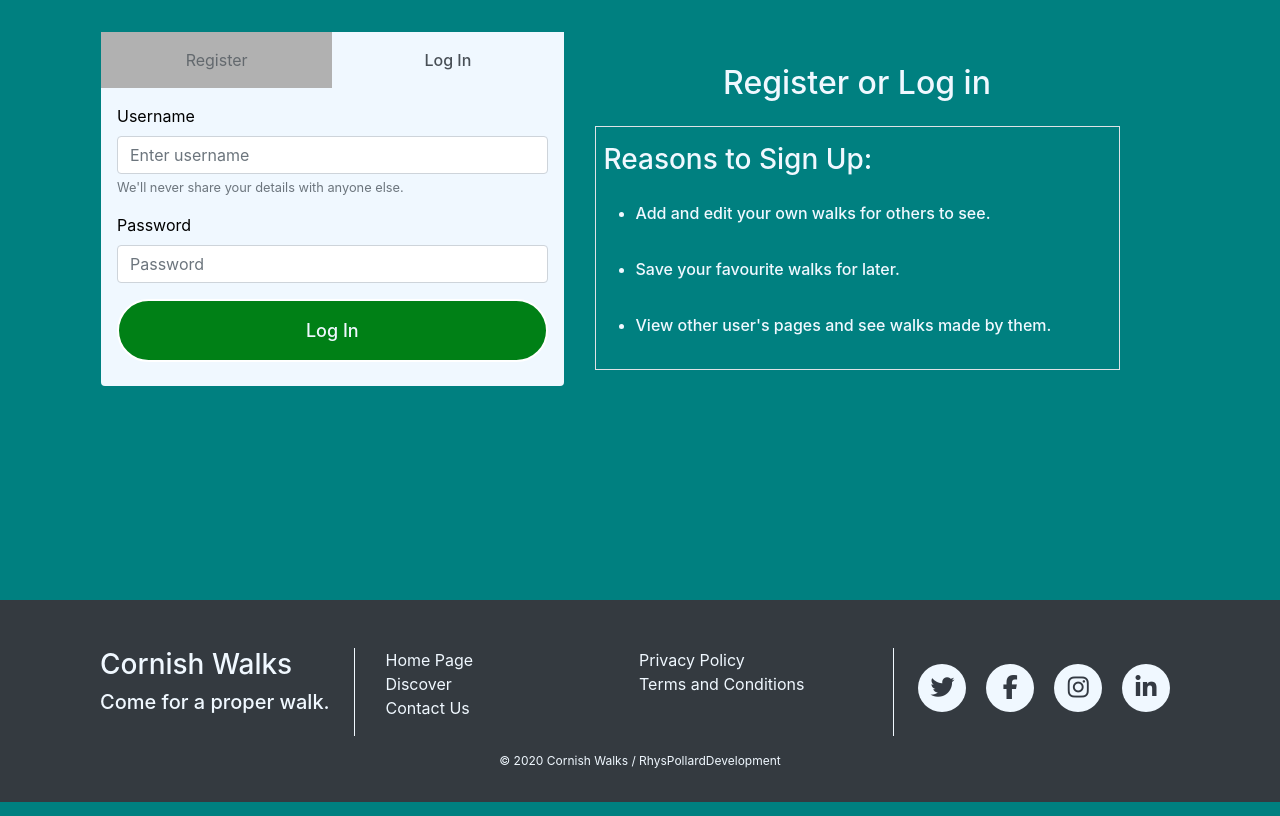
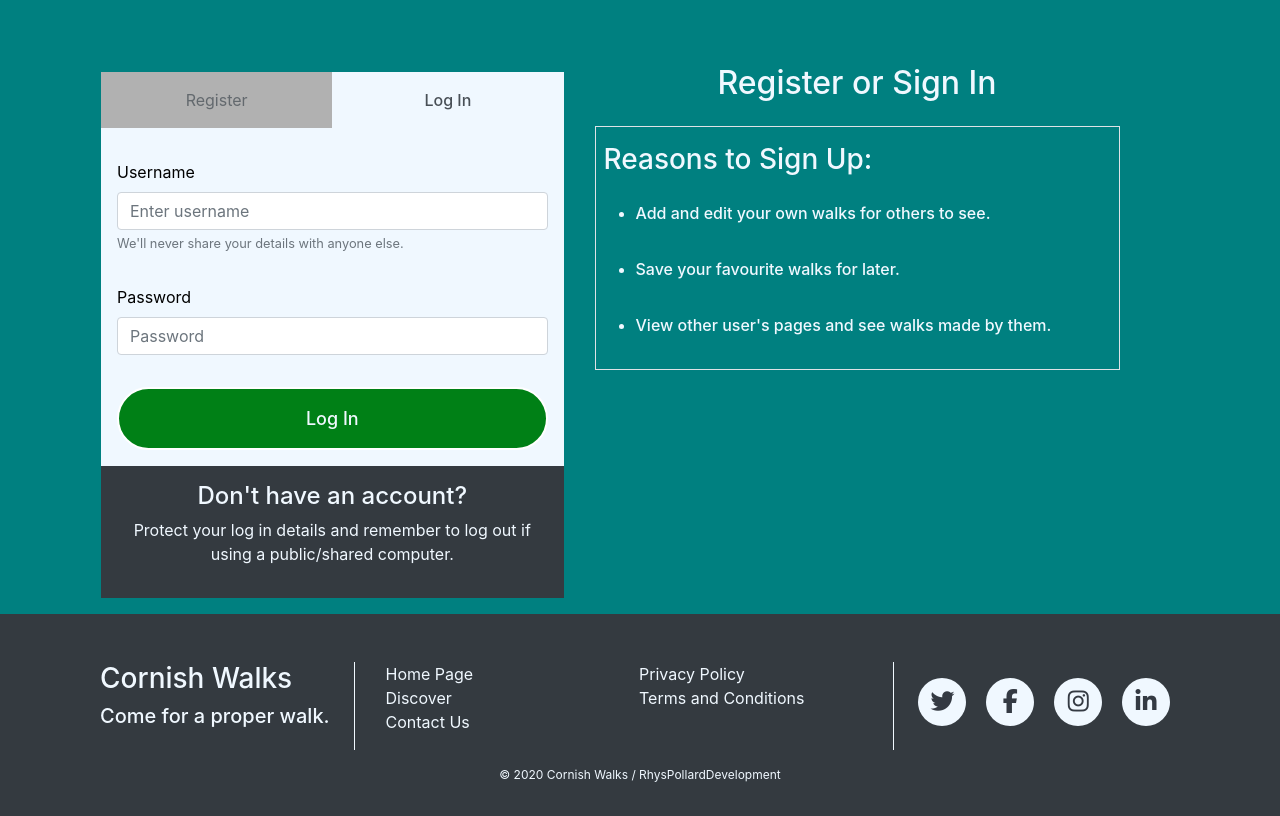
Before and after one commit to Code-Institute-Submissions/RhysPollardDevelopment-Data-centric_milestone_AprResub, a Flask app: page /login in a window 1280 px wide. Shown: the part 56-872 px from the top of the page. Run offline with Flask 2, Linux system fonts and the light colour scheme; some libraries are stand-ins or nearby versions; some web fonts are replaced.

Commit message:
Style: Changed spacing of log in page and added a secondary text box below sign in button

```diff
--- a/static/css/style.css
+++ b/static/css/style.css
@@ -606,10 +606,28 @@ a.button{
     background: aliceblue;
     color: black;
     border-radius: 4px;
+    margin-bottom: 2rem;
+}
+
+.signin-box{
+    margin: 1rem;
+    padding: 1rem;
+    background: aliceblue;
+    color: black;
+    border-radius: 4px;
+    margin-top: 5%;
 }
 
 .register-box form {
     margin-top: 1rem;
+}
+
+.signin-box form{
+    margin-top: 1.5rem;
+}
+
+.signin-box .form-group{
+    margin-top: 2rem;
 }
 
 .register {
@@ -620,6 +638,10 @@ a.button{
     width: 100%;
     font-weight: 500;
     font-size: large;
+}
+
+.signin-box .register{
+    margin-top: 1rem;
 }
 
 .benefits{
@@ -636,6 +658,15 @@ a.button{
     margin: auto;
     font-weight: 500;
 }
+
+.box-subtext{
+    text-align: center;
+    padding: 1rem;
+    background: #343a40;
+    color: aliceblue;
+    margin: 1rem -1rem -1rem;
+}
+
 
 /*---------Search Page---------*/
 .search-card{
--- a/templates/login.html
+++ b/templates/login.html
@@ -3,7 +3,7 @@
 
 <section class="container-fluid login-register">
     <div class="row login-wrapper">
-        <div class="col-sm-12 col-md-6 col-lg-5 register-box">
+        <div class="col-sm-12 col-md-6 col-lg-5 signin-box">
             <ul class="nav nav-tabs custom">
                 <!-- Link to register page -->
                 <li class="nav-item custom">
@@ -49,9 +49,14 @@
                         In</button>
                 </form>
             </div>
+            <div class="box-subtext">
+                <h4>Don't have an account?</h4>
+                <p>Protect your log in details and remember to log out if using
+                    a public/shared computer.</p>
+            </div>
         </div>
         <div class="col-sm-12 col-md-5 col-lg-6 benefits">
-            <h2 class="d-none d-md-block">Register or Log in</h2>
+            <h2 class="d-none d-md-block">Register or Sign In</h2>
             <div class="border">
                 <div class="">
                     <h3>Reasons to Sign Up:</h3>
--- a/templates/register.html
+++ b/templates/register.html
@@ -75,7 +75,7 @@
             </div>
         </div>
         <div class="col-sm-12 col-md-5 col-lg-6 benefits">
-            <h2 class="d-none d-md-block">Register or Log in</h2>
+            <h2 class="d-none d-md-block">Register or Sign In</h2>
             <div class="border">
                 <div class="">
                     <h3>Reasons to Sign Up:</h3>
```
